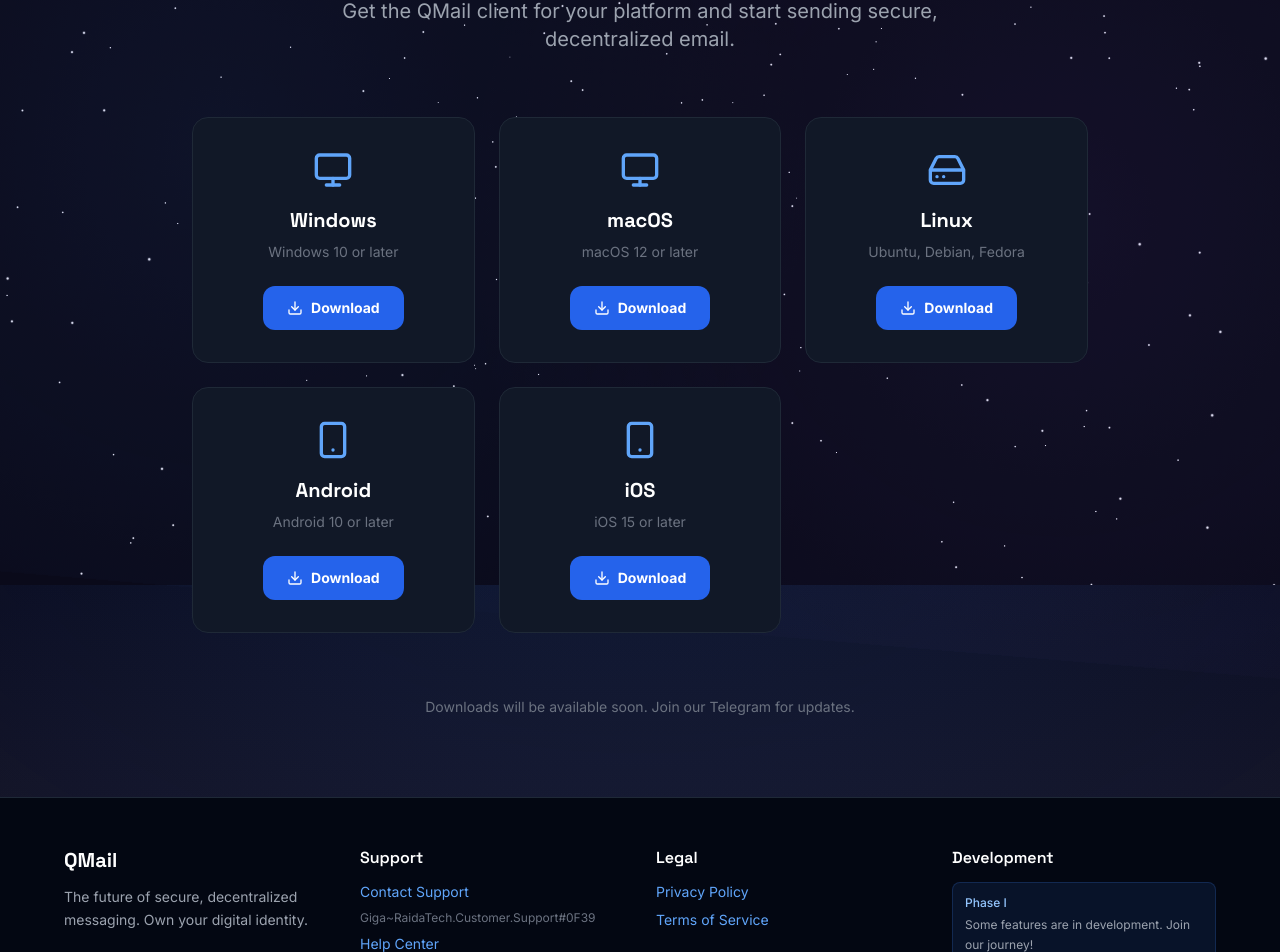
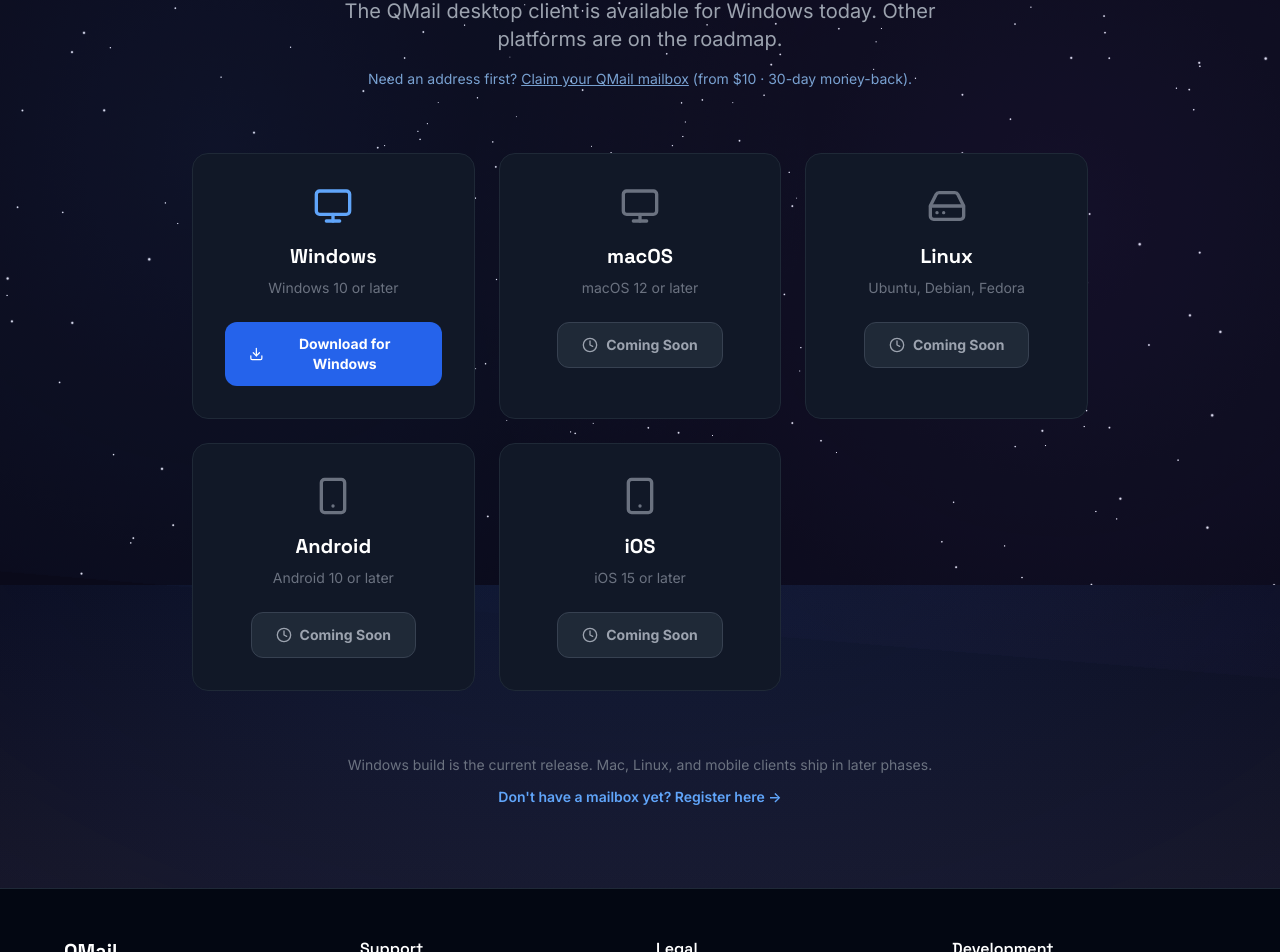
Before and after one commit to worthingtonse/distributedmailsystem.com, a React (Vite) app in the folder client/: page /download in a window 1280 px wide. Shown: the part 215-1167 px from the top of the page. Built offline with nearby package versions, Linux system fonts and the light colour scheme.

Commit message:
Fix broken conversion links, add 404, Windows-only downloads

```diff
--- a/client/src/App.jsx
+++ b/client/src/App.jsx
@@ -26,6 +26,7 @@
 const AdminDashboard = lazy(() => import('./pages/AdminDashboard.jsx'))
 const Privacy = lazy(() => import('./pages/Privacy.jsx'))
 const Terms = lazy(() => import('./pages/Terms.jsx'))
+const NotFound = lazy(() => import('./pages/NotFound.jsx'))
 
 /**
  * AnimatedRoutes Component
@@ -74,6 +75,9 @@
             {/* Internal Tools */}
             <Route path="/button" element={<AdminLinkGen />} />
             <Route path="/admin" element={<AdminDashboard />} />
+
+            {/* Soft-404 catch-all */}
+            <Route path="*" element={<NotFound />} />
           </Routes>
         </Suspense>
       </AnimatePresence>
--- a/client/src/components/Footer.jsx
+++ b/client/src/components/Footer.jsx
@@ -19,19 +19,19 @@
               <h4 className="text-white font-semibold mb-3">Support</h4>
               <div className="space-y-2">
                 <Link
-                  to="/register"
+                  to="/faq"
                   className="text-blue-400 hover:text-blue-300 text-sm block transition-colors"
                 >
-                  Contact Support
+                  Help Center / FAQ
                 </Link>
                 <p className="text-gray-500 text-xs break-all">
                   Giga~RaidaTech.Customer.Support#0F39
                 </p>
                 <Link
-                  to="/support"
+                  to="/register"
                   className="text-blue-400 hover:text-blue-300 text-sm block transition-colors"
                 >
-                  Help Center
+                  Claim a QMail Address
                 </Link>
               </div>
             </div>
--- a/client/src/pages/Downloads.jsx
+++ b/client/src/pages/Downloads.jsx
@@ -1,38 +1,49 @@
 import React from "react";
+import { Link } from "react-router-dom";
 import { motion } from "framer-motion";
-import { Download, Monitor, Smartphone, HardDrive } from "lucide-react";
+import { Download, Monitor, Smartphone, HardDrive, Clock } from "lucide-react";
+import { useDocumentMeta } from "../hooks/useDocumentMeta";
+
+const WINDOWS_DOWNLOAD_URL = "/downloads/qmail.for.windows.zip";
 
 const Downloads = () => {
+  useDocumentMeta({
+    title: "Download QMail for Windows",
+    description:
+      "Download the QMail client for Windows. Claim your mailbox address and start using spam-resistant, private email.",
+  });
+
   const platforms = [
     {
       name: "Windows",
       icon: Monitor,
       description: "Windows 10 or later",
-      url: "#",
+      available: true,
+      url: WINDOWS_DOWNLOAD_URL,
     },
     {
       name: "macOS",
       icon: Monitor,
       description: "macOS 12 or later",
-      url: "#",
+      available: false,
     },
     {
       name: "Linux",
       icon: HardDrive,
       description: "Ubuntu, Debian, Fedora",
-      url: "#",
+      available: false,
     },
     {
       name: "Android",
       icon: Smartphone,
       description: "Android 10 or later",
-      url: "#",
+      available: false,
     },
     {
       name: "iOS",
       icon: Smartphone,
       description: "iOS 15 or later",
-      url: "#",
+      available: false,
     },
   ];
 
@@ -48,39 +59,93 @@
             Download <span className="qmail-gradient-text">QMail</span>
           </h1>
           <p className="text-xl text-gray-400 max-w-2xl mx-auto">
-            Get the QMail client for your platform and start sending secure, decentralized email.
+            The QMail desktop client is available for Windows today. Other
+            platforms are on the roadmap.
+          </p>
+          <p className="text-sm text-blue-300/80 mt-4">
+            Need an address first?{" "}
+            <Link to="/register" className="underline hover:text-blue-200">
+              Claim your QMail mailbox
+            </Link>{" "}
+            (from $10 · 30-day money-back).
           </p>
         </motion.div>
 
         <div className="grid md:grid-cols-2 lg:grid-cols-3 gap-6">
-          {platforms.map((platform, i) => (
+          {platforms.map((platform, i) => {
+            const Icon = platform.icon;
+            const cardClass =
+              "bg-gray-900 border border-gray-800 rounded-2xl p-8 text-center transition-all " +
+              (platform.available
+                ? "hover:border-blue-500/50 group"
+                : "opacity-80");
+
+            const content = (
+              <>
+                <Icon
+                  size={40}
+                  className={
+                    "mx-auto mb-4 transition-transform " +
+                    (platform.available
+                      ? "text-blue-400 group-hover:scale-110"
+                      : "text-gray-500")
+                  }
+                />
+                <h3 className="text-xl font-bold text-white mb-2">
+                  {platform.name}
+                </h3>
+                <p className="text-sm text-gray-500 mb-6">
+                  {platform.description}
+                </p>
+                {platform.available ? (
+                  <span className="inline-flex items-center gap-2 bg-blue-600 text-white px-6 py-3 rounded-xl font-bold text-sm group-hover:bg-blue-500 transition-all">
+                    <Download size={16} /> Download for Windows
+                  </span>
+                ) : (
+                  <span className="inline-flex items-center gap-2 bg-gray-800 text-gray-400 px-6 py-3 rounded-xl font-bold text-sm border border-gray-700">
+                    <Clock size={16} /> Coming Soon
+                  </span>
+                )}
+              </>
+            );
+
+            return platform.available ? (
               <motion.a
                 key={platform.name}
                 href={platform.url}
                 initial={{ opacity: 0, y: 20 }}
                 animate={{ opacity: 1, y: 0 }}
                 transition={{ delay: i * 0.1 }}
-              className="bg-gray-900 border border-gray-800 rounded-2xl p-8 text-center hover:border-blue-500/50 transition-all group"
+                className={cardClass}
               >
-              <platform.icon
-                size={40}
-                className="text-blue-400 mx-auto mb-4 group-hover:scale-110 transition-transform"
-              />
-              <h3 className="text-xl font-bold text-white mb-2">
-                {platform.name}
-              </h3>
-              <p className="text-sm text-gray-500 mb-6">{platform.description}</p>
-              <span className="inline-flex items-center gap-2 bg-blue-600 text-white px-6 py-3 rounded-xl font-bold text-sm hover:bg-blue-500 transition-all">
-                <Download size={16} /> Download
-              </span>
+                {content}
               </motion.a>
-          ))}
+            ) : (
+              <motion.div
+                key={platform.name}
+                initial={{ opacity: 0, y: 20 }}
+                animate={{ opacity: 1, y: 0 }}
+                transition={{ delay: i * 0.1 }}
+                className={cardClass}
+                aria-disabled="true"
+              >
+                {content}
+              </motion.div>
+            );
+          })}
         </div>
 
-        <div className="mt-16 text-center">
+        <div className="mt-16 text-center space-y-3">
           <p className="text-gray-500 text-sm">
-            Downloads will be available soon. Join our Telegram for updates.
+            Windows build is the current release. Mac, Linux, and mobile clients
+            ship in later phases.
           </p>
+          <Link
+            to="/register"
+            className="inline-flex text-blue-400 hover:text-blue-300 text-sm font-semibold"
+          >
+            Don&apos;t have a mailbox yet? Register here →
+          </Link>
         </div>
       </div>
     </div>
--- a/client/src/pages/Home.jsx
+++ b/client/src/pages/Home.jsx
@@ -184,10 +184,10 @@
                   Giga~RaidaTech.Customer.Support#0F39
                 </p>
                 <Link
-                  to="/support"
+                  to="/faq"
                   className="text-blue-400 hover:text-blue-300 text-sm block transition-colors"
                 >
-                  Help Center
+                  Help Center / FAQ
                 </Link>
               </div>
             </div>
--- /dev/null
+++ b/client/src/pages/NotFound.jsx
@@ -0,0 +1,55 @@
+import React from "react";
+import { Link } from "react-router-dom";
+import { motion } from "framer-motion";
+import { useDocumentMeta } from "../hooks/useDocumentMeta";
+
+const NotFound = () => {
+  useDocumentMeta({
+    title: "Page Not Found",
+    description: "This page does not exist. Return home or claim a QMail address.",
+    noindex: true,
+  });
+
+  return (
+    <div className="min-h-screen flex items-center justify-center px-4 pt-24 pb-16">
+      <motion.div
+        initial={{ opacity: 0, y: 16 }}
+        animate={{ opacity: 1, y: 0 }}
+        className="max-w-lg w-full text-center"
+      >
+        <p className="text-blue-400 font-bold tracking-widest text-sm mb-4">
+          404
+        </p>
+        <h1 className="text-4xl md:text-5xl font-black text-white mb-4">
+          Page not found
+        </h1>
+        <p className="text-gray-400 mb-10 leading-relaxed">
+          That link doesn&apos;t lead anywhere. Head home, read how QMail works,
+          or claim your mailbox.
+        </p>
+        <div className="flex flex-col sm:flex-row gap-3 justify-center">
+          <Link
+            to="/"
+            className="px-6 py-3 rounded-xl bg-gray-800 text-white font-semibold hover:bg-gray-700 transition-colors"
+          >
+            Home
+          </Link>
+          <Link
+            to="/register"
+            className="px-6 py-3 rounded-xl bg-blue-600 text-white font-semibold hover:bg-blue-500 transition-colors"
+          >
+            Claim a QMail Address
+          </Link>
+          <Link
+            to="/faq"
+            className="px-6 py-3 rounded-xl border border-gray-700 text-gray-300 font-semibold hover:border-blue-500/50 transition-colors"
+          >
+            FAQ
+          </Link>
+        </div>
+      </motion.div>
+    </div>
+  );
+};
+
+export default NotFound;
```
Also changed, not shown: client/src/pages/EmailCrisis.jsx (+10 -10 lines), client/src/pages/FunnelSuccess.jsx (+12 -12 lines), 1 other file (tests, documents, lock files or other folders). Lines whose indentation alone changed are shown as unchanged.
